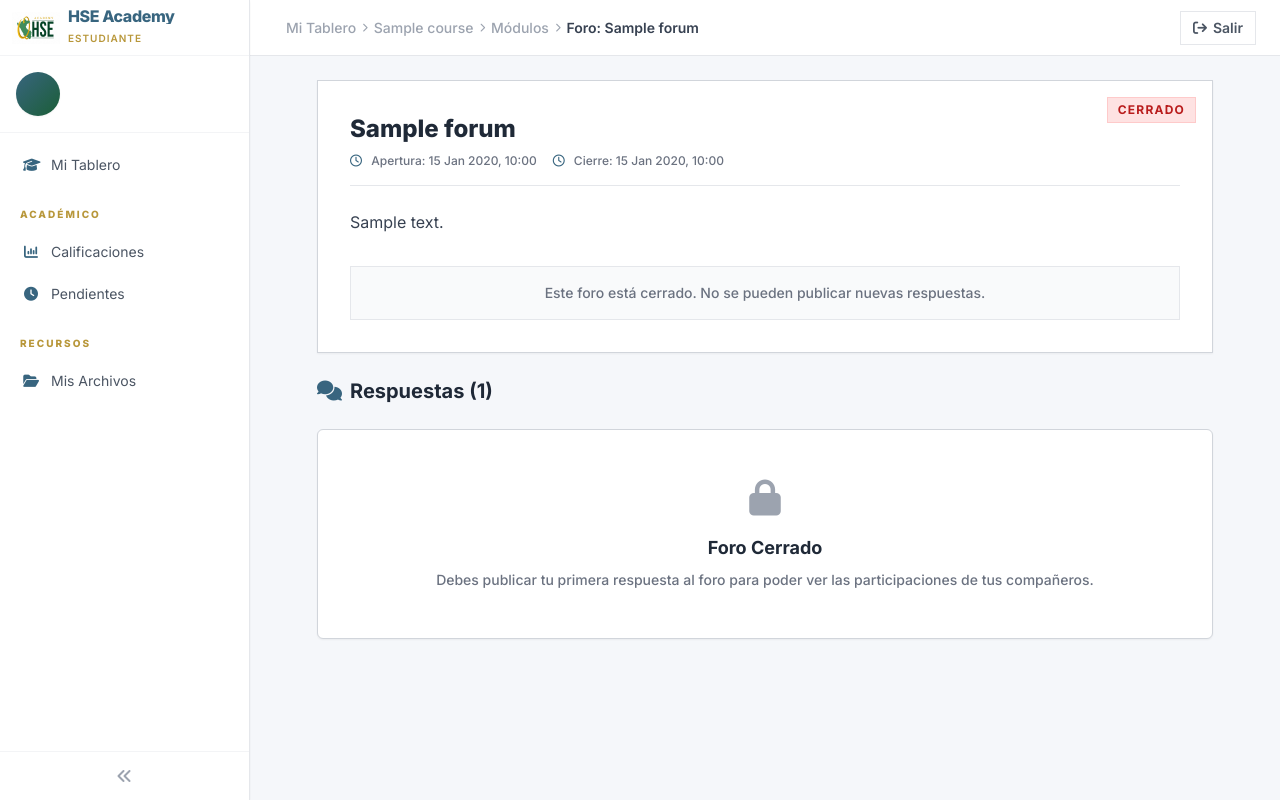
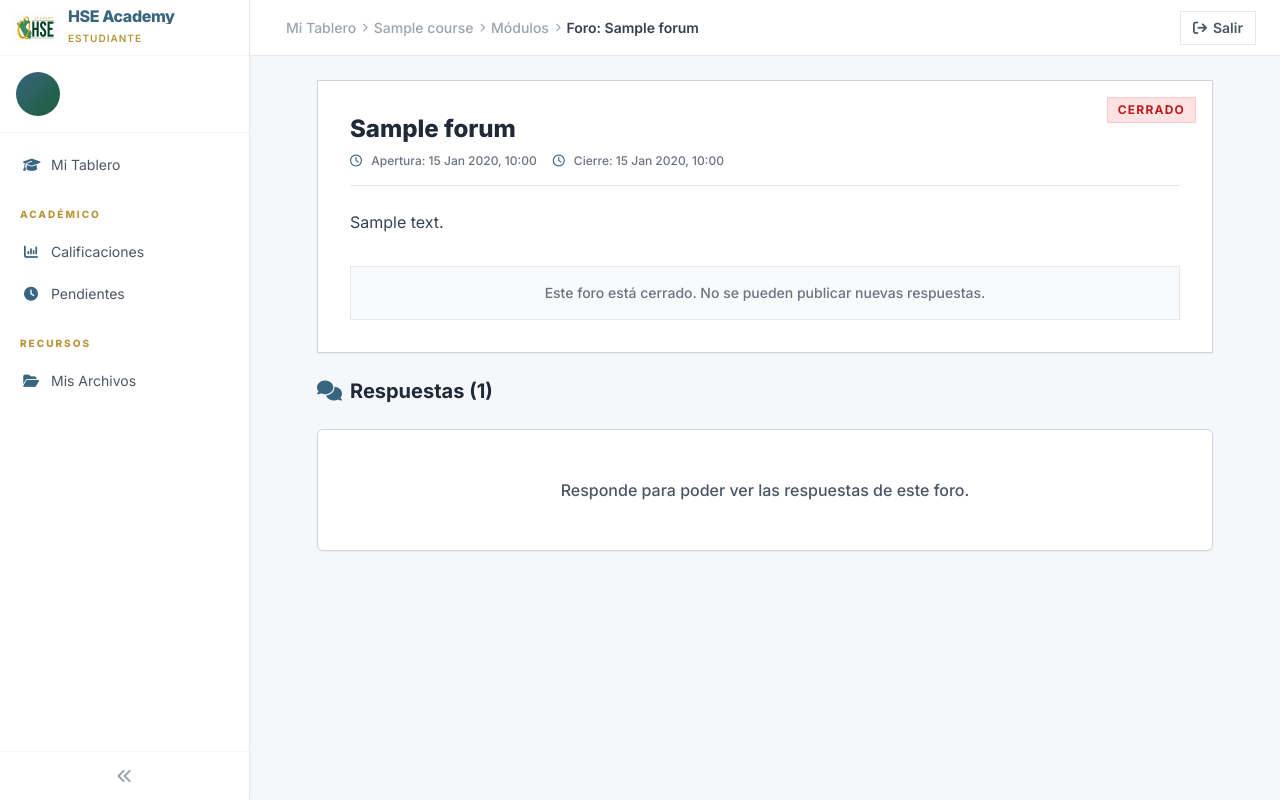
Before and after one commit to grissellican/HSEProject, a Django app: template templates/dashboards/student/student_forum_detail.html in a window 1280 px wide. Run offline with Django 5.2, Linux system fonts and the light colour scheme; tables that the repository leaves empty hold one stand-in row (values such as "Sample post"); the template is opened without the code that fills it: values that come from a table or form of the project are taken from there, most other values are stand-ins (such as "Sample title", 1, 10 or a date in 2020); some libraries are stand-ins or nearby versions.

Commit message:
mejoras de ui y logica en foro

```diff
--- a/core/views.py
+++ b/core/views.py
@@ -1498,7 +1498,7 @@ def student_forum_detail(request, forum_id):
         form = ForumReplyForm()
 
     can_view_replies = True
-    if forum.forum_type == 'cerrado':
+    if forum.forum_type == 'cerrado' and forum.is_active:
         has_participated = forum.replies.filter(author=request.user).exists()
         if not has_participated:
             can_view_replies = False
--- a/templates/dashboards/student/student_forum_detail.html
+++ b/templates/dashboards/student/student_forum_detail.html
@@ -233,9 +233,7 @@
                     </div>
                     {% else %}
                     <div class="text-center py-12 bg-white border border-gray-300 shadow-sm rounded-md">
-                        <i class="fa-solid fa-lock text-4xl text-gray-400 mb-4 block"></i>
-                        <h3 class="text-lg font-bold text-gray-800 mb-2">Foro Cerrado</h3>
-                        <p class="text-gray-500 font-medium text-sm">Debes publicar tu primera respuesta al foro para poder ver las participaciones de tus compañeros.</p>
+                        <p class="text-gray-600 font-medium text-base">Responde para poder ver las respuestas de este foro.</p>
                     </div>
                     {% endif %}
                 </div>
```
